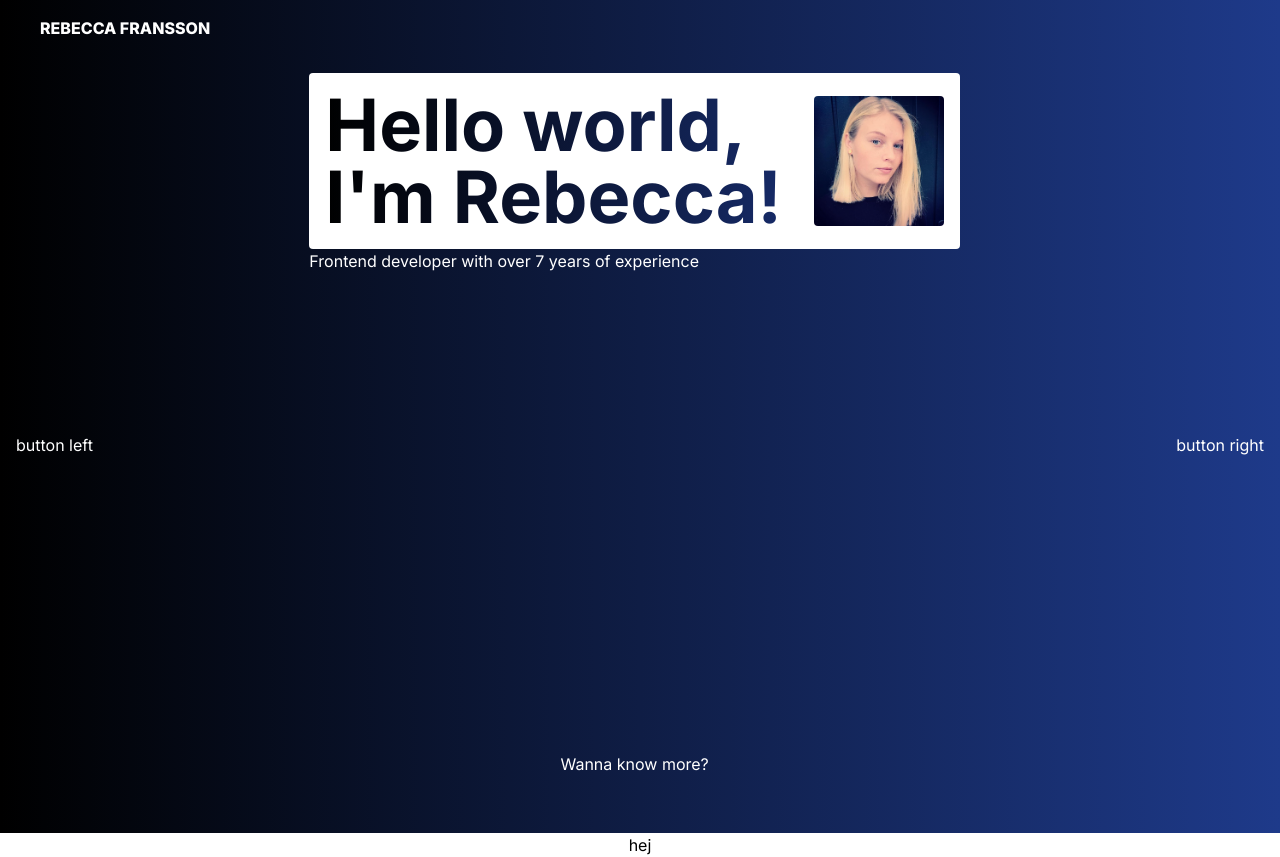
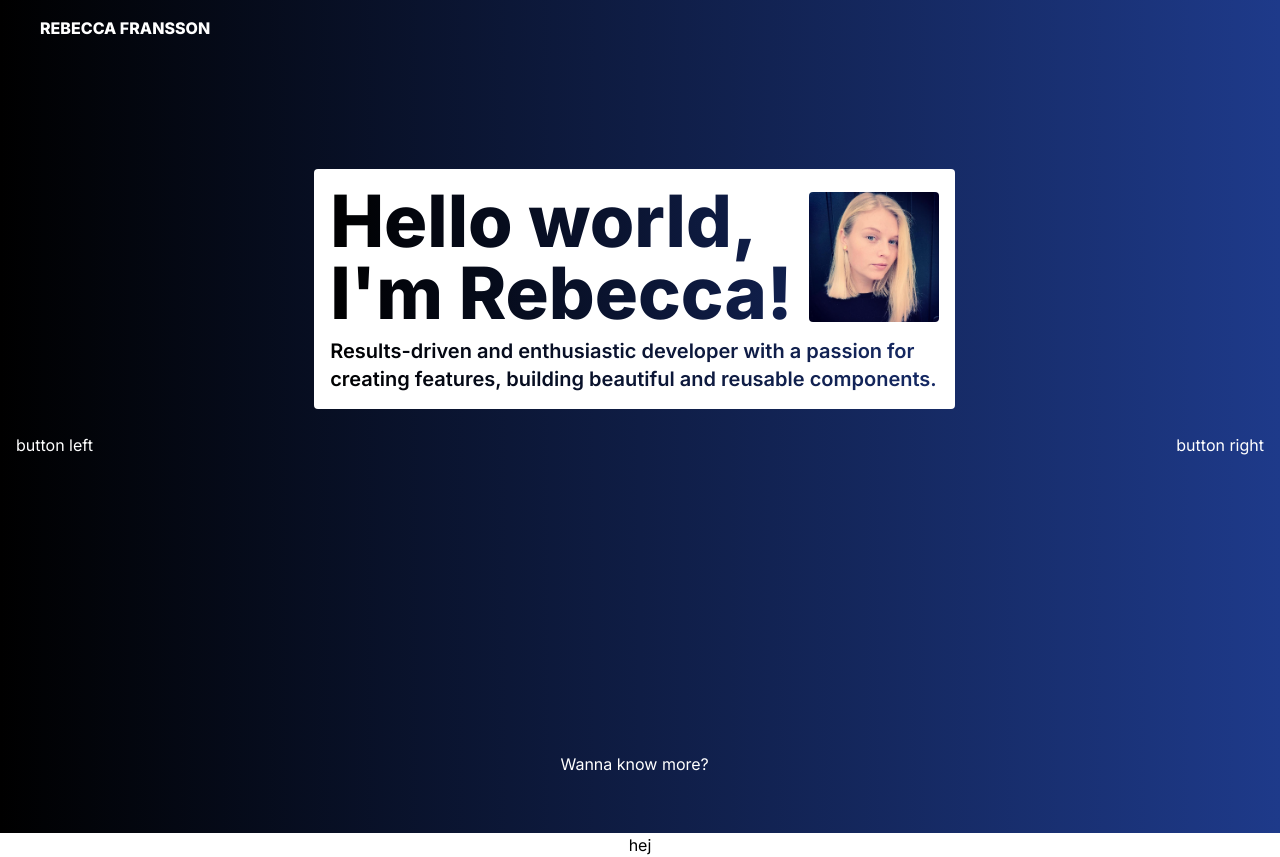
Before and after one commit to RebeccaFransson/portfolio, a Next.js app: page / in a window 1280 px wide. Built offline with nearby package versions, Linux system fonts and the light colour scheme.

Commit message:
description text on home page

```diff
--- a/app/page.tsx
+++ b/app/page.tsx
@@ -8,24 +8,28 @@ export default function Home() {
           button left
         </div>
         <div className="h-full flex flex-col justify-between items-center">
-          <div className="flex flex-col gap-8 items-center">
-            <div className="">
-              <div className="relative flex gap-8 items-center p-4 bg-white rounded">
-                <h1 className=" font-bold text-7xl bg-gradient-to-l from-blue-950 to-black text-transparent bg-clip-text">
+          <div className="flex flex-col gap-8 items-center pt-24">
+            <div className=" bg-white rounded p-4 max-w-[641px]">
+              <div className="flex flex-col gap-2 rounded bg-gradient-to-l from-blue-950 to-black text-transparent bg-clip-text">
+                <div className="flex gap-4 items-center">
+                  <h1 className=" font-extrabold text-7xl ">
                     Hello world, <br />
                     I'm Rebecca!
                   </h1>
                   <Image
-                  className=" rounded"
+                    className="w-[130px] h-[130px] rounded"
                     height="130"
                     width="130"
                     src="/profile.png"
                     alt="a profile picture of rebecca"
                   />
                 </div>
-              <p className="">
-                Frontend developer with over 7 years of experience
+
+                <p className="font-semibold text-xl">
+                  Results-driven and enthusiastic developer with a passion for
+                  creating features, building beautiful and reusable components.
                 </p>
+              </div>
             </div>
           </div>
           <div className="h-[65px]">Wanna know more?</div>
```
Lines whose indentation alone changed are shown as unchanged.
